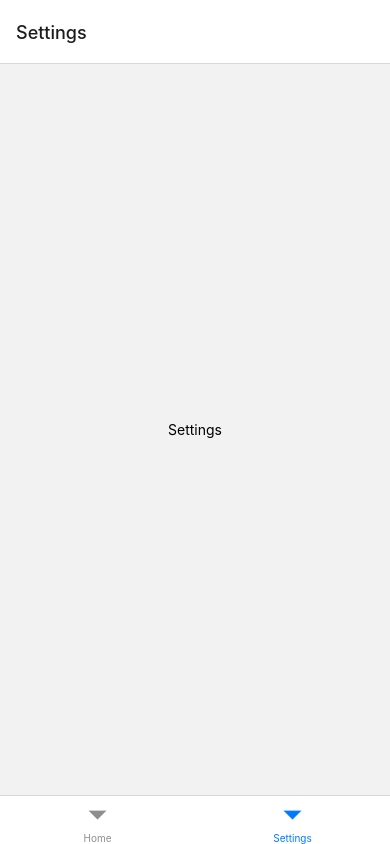
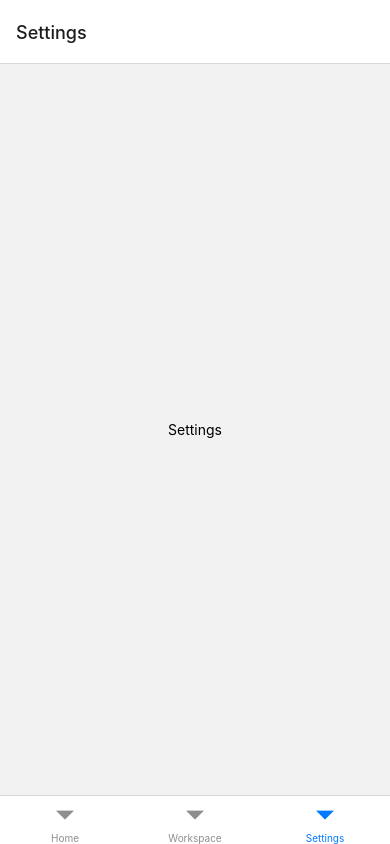
Before and after one commit to produtoreativo/expectare, a React Native app: screen /Settings in a window 390 px wide. Built offline with nearby package versions, Linux system fonts and the light colour scheme.

Commit message:
Create TAB option for Workspace module

```diff
--- a/App.tsx
+++ b/App.tsx
@@ -3,6 +3,7 @@ import { NavigationContainer } from '@react-navigation/native';
 import { createBottomTabNavigator } from '@react-navigation/bottom-tabs';
 import HomeScreen from './src/screens/Home';
 import Settings from './src/screens/Settings';
+import Workspace from './src/screens/Workspace';
 
 const Tab = createBottomTabNavigator();
 
@@ -16,6 +17,10 @@ function App(): React.JSX.Element {
           component={HomeScreen}
         />
         <Tab.Screen
+          name="Workspace"
+          component={Workspace}
+        />
+        <Tab.Screen
           name="Settings"
           component={Settings}
         />
--- /dev/null
+++ b/src/screens/Workspace/index.tsx
@@ -0,0 +1,13 @@
+import { View, Text } from 'react-native';
+
+function Workspace() {
+
+  return (
+    <View style={{ flex: 1, alignItems: 'center', justifyContent: 'center' }}>
+      <Text>Workspace</Text>
+    </View>
+
+  )
+}
+
+export default Workspace;
```
